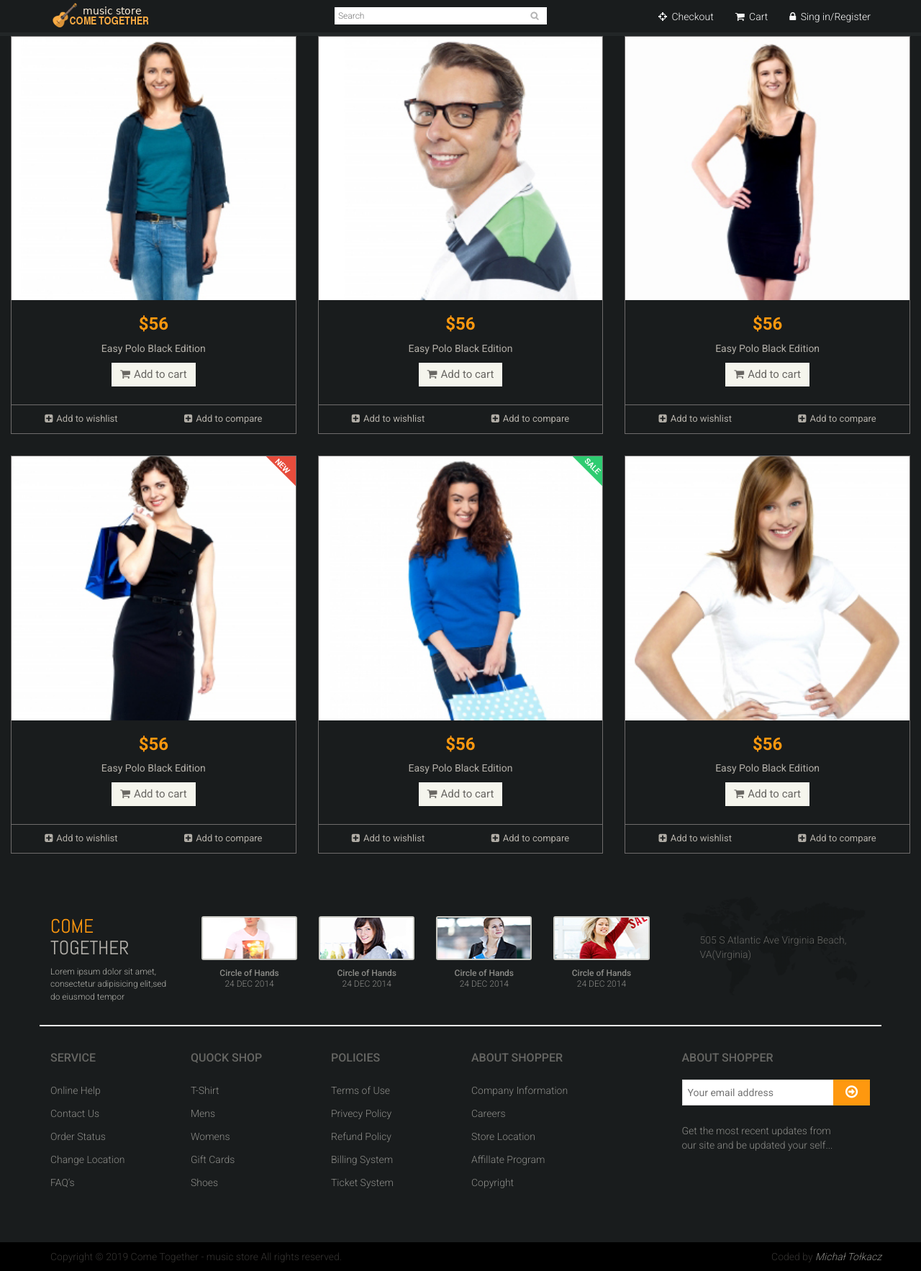
After one commit to mtolkacz/e-commerce-in-django, a Django app: page /products/test in a window 1280 px wide. The commit adds this page. Shown: the whole page at 72% size. Run offline with Django 3.2, Linux system fonts and the light colour scheme.

```diff
--- a/app/come_together/settings.py
+++ b/app/come_together/settings.py
@@ -73,6 +73,7 @@ INSTALLED_APPS = [
     'cart',
     'comments',
     'products',
+    'djmoney',
 ]
 
 MIDDLEWARE = [
--- /dev/null
+++ b/app/products/templates/test.html
@@ -0,0 +1,559 @@
+{% extends "base_template.html" %}
+{% block title %}Hello Page{% endblock %}
+{% block content %}
+{% load static %}
+<!--
+	<section>
+		<div class="container">
+			<div class="row">
+				<div class="col-sm-9 padding-right">
+					<div class="features_items"><!--features_items-->
+						<h2 class="title text-center">Features Items</h2>
+						<div class="col-sm-4">
+							<div class="product-image-wrapper">
+								<div class="single-products">
+										<div class="productinfo text-center">
+											<img src="{% static 'images/home/product1.jpg' %}" alt="" />
+											<h2>$56</h2>
+											<p>Easy Polo Black Edition</p>
+											<a href="#" class="btn btn-default add-to-cart"><i class="fa fa-shopping-cart"></i>Add to cart</a>
+										</div>
+										<div class="product-overlay">
+											<div class="overlay-content">
+												<h2>$56</h2>
+												<p>Easy Polo Black Edition</p>
+												<a href="#" class="btn btn-default add-to-cart"><i class="fa fa-shopping-cart"></i>Add to cart</a>
+											</div>
+										</div>
+								</div>
+								<div class="choose">
+									<ul class="nav nav-pills nav-justified">
+										<li><a href="#"><i class="fa fa-plus-square"></i>Add to wishlist</a></li>
+										<li><a href="#"><i class="fa fa-plus-square"></i>Add to compare</a></li>
+									</ul>
+								</div>
+							</div>
+						</div>
+						<div class="col-sm-4">
+							<div class="product-image-wrapper">
+								<div class="single-products">
+									<div class="productinfo text-center">
+										<img src="{% static 'images/home/product2.jpg' %}" alt="" />
+										<h2>$56</h2>
+										<p>Easy Polo Black Edition</p>
+										<a href="#" class="btn btn-default add-to-cart"><i class="fa fa-shopping-cart"></i>Add to cart</a>
+									</div>
+									<div class="product-overlay">
+										<div class="overlay-content">
+											<h2>$56</h2>
+											<p>Easy Polo Black Edition</p>
+											<a href="#" class="btn btn-default add-to-cart"><i class="fa fa-shopping-cart"></i>Add to cart</a>
+										</div>
+									</div>
+								</div>
+								<div class="choose">
+									<ul class="nav nav-pills nav-justified">
+										<li><a href="#"><i class="fa fa-plus-square"></i>Add to wishlist</a></li>
+										<li><a href="#"><i class="fa fa-plus-square"></i>Add to compare</a></li>
+									</ul>
+								</div>
+							</div>
+						</div>
+						<div class="col-sm-4">
+							<div class="product-image-wrapper">
+								<div class="single-products">
+									<div class="productinfo text-center">
+										<img src="{% static 'images/home/product3.jpg' %}" alt="" />
+										<h2>$56</h2>
+										<p>Easy Polo Black Edition</p>
+										<a href="#" class="btn btn-default add-to-cart"><i class="fa fa-shopping-cart"></i>Add to cart</a>
+									</div>
+									<div class="product-overlay">
+										<div class="overlay-content">
+											<h2>$56</h2>
+											<p>Easy Polo Black Edition</p>
+											<a href="#" class="btn btn-default add-to-cart"><i class="fa fa-shopping-cart"></i>Add to cart</a>
+										</div>
+									</div>
+								</div>
+								<div class="choose">
+									<ul class="nav nav-pills nav-justified">
+										<li><a href="#"><i class="fa fa-plus-square"></i>Add to wishlist</a></li>
+										<li><a href="#"><i class="fa fa-plus-square"></i>Add to compare</a></li>
+									</ul>
+								</div>
+							</div>
+						</div>
+						<div class="col-sm-4">
+							<div class="product-image-wrapper">
+								<div class="single-products">
+									<div class="productinfo text-center">
+										<img src="{% static 'images/home/product4.jpg' %}" alt="" />
+										<h2>$56</h2>
+										<p>Easy Polo Black Edition</p>
+										<a href="#" class="btn btn-default add-to-cart"><i class="fa fa-shopping-cart"></i>Add to cart</a>
+									</div>
+									<div class="product-overlay">
+										<div class="overlay-content">
+											<h2>$56</h2>
+											<p>Easy Polo Black Edition</p>
+											<a href="#" class="btn btn-default add-to-cart"><i class="fa fa-shopping-cart"></i>Add to cart</a>
+										</div>
+									</div>
+									<img src="{% static 'images/home/new.png' %}" class="new" alt="" />
+								</div>
+								<div class="choose">
+									<ul class="nav nav-pills nav-justified">
+										<li><a href="#"><i class="fa fa-plus-square"></i>Add to wishlist</a></li>
+										<li><a href="#"><i class="fa fa-plus-square"></i>Add to compare</a></li>
+									</ul>
+								</div>
+							</div>
+						</div>
+						<div class="col-sm-4">
+							<div class="product-image-wrapper">
+								<div class="single-products">
+									<div class="productinfo text-center">
+										<img src="{% static 'images/home/product5.jpg' %}" alt="" />
+										<h2>$56</h2>
+										<p>Easy Polo Black Edition</p>
+										<a href="#" class="btn btn-default add-to-cart"><i class="fa fa-shopping-cart"></i>Add to cart</a>
+									</div>
+									<div class="product-overlay">
+										<div class="overlay-content">
+											<h2>$56</h2>
+											<p>Easy Polo Black Edition</p>
+											<a href="#" class="btn btn-default add-to-cart"><i class="fa fa-shopping-cart"></i>Add to cart</a>
+										</div>
+									</div>
+									<img src="{% static 'images/home/sale.png' %}" class="new" alt="" />
+								</div>
+								<div class="choose">
+									<ul class="nav nav-pills nav-justified">
+										<li><a href="#"><i class="fa fa-plus-square"></i>Add to wishlist</a></li>
+										<li><a href="#"><i class="fa fa-plus-square"></i>Add to compare</a></li>
+									</ul>
+								</div>
+							</div>
+						</div>
+						<div class="col-sm-4">
+							<div class="product-image-wrapper">
+								<div class="single-products">
+									<div class="productinfo text-center">
+										<img src="{% static 'images/home/product6.jpg' %}" alt="" />
+										<h2>$56</h2>
+										<p>Easy Polo Black Edition</p>
+										<a href="#" class="btn btn-default add-to-cart"><i class="fa fa-shopping-cart"></i>Add to cart</a>
+									</div>
+									<div class="product-overlay">
+										<div class="overlay-content">
+											<h2>$56</h2>
+											<p>Easy Polo Black Edition</p>
+											<a href="#" class="btn btn-default add-to-cart"><i class="fa fa-shopping-cart"></i>Add to cart</a>
+										</div>
+									</div>
+								</div>
+								<div class="choose">
+									<ul class="nav nav-pills nav-justified">
+										<li><a href="#"><i class="fa fa-plus-square"></i>Add to wishlist</a></li>
+										<li><a href="#"><i class="fa fa-plus-square"></i>Add to compare</a></li>
+									</ul>
+								</div>
+							</div>
+						</div>
+
+					</div><!--features_items-->
+
+<!--					<div class="category-tab">&lt;!&ndash;category-tab&ndash;&gt;-->
+<!--						<div >-->
+<!--							<ul class="nav nav-tabs">-->
+<!--								<li class="active"><a href="#tshirt" data-toggle="tab">T-Shirt</a></li>-->
+<!--								<li><a href="#blazers" data-toggle="tab">Blazers</a></li>-->
+<!--								<li><a href="#sunglass" data-toggle="tab">Sunglass</a></li>-->
+<!--								<li><a href="#kids" data-toggle="tab">Kids</a></li>-->
+<!--								<li><a href="#poloshirt" data-toggle="tab">Polo shirt</a></li>-->
+<!--							</ul>-->
+<!--						</div>-->
+<!--						<div class="tab-content">-->
+<!--							<div class="tab-pane fade active in" id="tshirt" >-->
+<!--								<div class="col-sm-3">-->
+<!--									<div class="product-image-wrapper">-->
+<!--										<div class="single-products">-->
+<!--											<div class="productinfo text-center">-->
+<!--												<img src="{% static 'images/home/gallery1.jpg' %}" alt="" />-->
+<!--												<h2>$56</h2>-->
+<!--												<p>Easy Polo Black Edition</p>-->
+<!--												<a href="#" class="btn btn-default add-to-cart"><i class="fa fa-shopping-cart"></i>Add to cart</a>-->
+<!--											</div>-->
+
+<!--										</div>-->
+<!--									</div>-->
+<!--								</div>-->
+<!--								<div class="col-sm-3">-->
+<!--									<div class="product-image-wrapper">-->
+<!--										<div class="single-products">-->
+<!--											<div class="productinfo text-center">-->
+<!--												<img src="{% static 'images/home/gallery2.jpg' %}" alt="" />-->
+<!--												<h2>$56</h2>-->
+<!--												<p>Easy Polo Black Edition</p>-->
+<!--												<a href="#" class="btn btn-default add-to-cart"><i class="fa fa-shopping-cart"></i>Add to cart</a>-->
+<!--											</div>-->
+
+<!--										</div>-->
+<!--									</div>-->
+<!--								</div>-->
+<!--								<div class="col-sm-3">-->
+<!--									<div class="product-image-wrapper">-->
+<!--										<div class="single-products">-->
+<!--											<div class="productinfo text-center">-->
+<!--												<img src="{% static 'images/home/gallery3.jpg' %}" alt="" />-->
+<!--												<h2>$56</h2>-->
+<!--												<p>Easy Polo Black Edition</p>-->
+<!--												<a href="#" class="btn btn-default add-to-cart"><i class="fa fa-shopping-cart"></i>Add to cart</a>-->
+<!--											</div>-->
+
+<!--										</div>-->
+<!--									</div>-->
+<!--								</div>-->
+<!--								<div class="col-sm-3">-->
+<!--									<div class="product-image-wrapper">-->
+<!--										<div class="single-products">-->
+<!--											<div class="productinfo text-center">-->
+<!--												<img src="{% static 'images/home/gallery4.jpg' %}" alt="" />-->
+<!--												<h2>$56</h2>-->
+<!--												<p>Easy Polo Black Edition</p>-->
+<!--												<a href="#" class="btn btn-default add-to-cart"><i class="fa fa-shopping-cart"></i>Add to cart</a>-->
+<!--											</div>-->
+
+<!--										</div>-->
+<!--									</div>-->
+<!--								</div>-->
+<!--							</div>-->
+
+<!--							<div class="tab-pane fade" id="blazers" >-->
+<!--								<div class="col-sm-3">-->
+<!--									<div class="product-image-wrapper">-->
+<!--										<div class="single-products">-->
+<!--											<div class="productinfo text-center">-->
+<!--												<img src="{% static 'images/home/gallery4.jpg' %}" alt="" />-->
+<!--												<h2>$56</h2>-->
+<!--												<p>Easy Polo Black Edition</p>-->
+<!--												<a href="#" class="btn btn-default add-to-cart"><i class="fa fa-shopping-cart"></i>Add to cart</a>-->
+<!--											</div>-->
+
+<!--										</div>-->
+<!--									</div>-->
+<!--								</div>-->
+<!--								<div class="col-sm-3">-->
+<!--									<div class="product-image-wrapper">-->
+<!--										<div class="single-products">-->
+<!--											<div class="productinfo text-center">-->
+<!--												<img src="{% static 'images/home/gallery3.jpg' %}" alt="" />-->
+<!--												<h2>$56</h2>-->
+<!--												<p>Easy Polo Black Edition</p>-->
+<!--												<a href="#" class="btn btn-default add-to-cart"><i class="fa fa-shopping-cart"></i>Add to cart</a>-->
+<!--											</div>-->
+
+<!--										</div>-->
+<!--									</div>-->
+<!--								</div>-->
+<!--								<div class="col-sm-3">-->
+<!--									<div class="product-image-wrapper">-->
+<!--										<div class="single-products">-->
+<!--											<div class="productinfo text-center">-->
+<!--												<img src="{% static 'images/home/gallery2.jpg' %}" alt="" />-->
+<!--												<h2>$56</h2>-->
+<!--												<p>Easy Polo Black Edition</p>-->
+<!--												<a href="#" class="btn btn-default add-to-cart"><i class="fa fa-shopping-cart"></i>Add to cart</a>-->
+<!--											</div>-->
+
+<!--										</div>-->
+<!--									</div>-->
+<!--								</div>-->
+<!--								<div class="col-sm-3">-->
+<!--									<div class="product-image-wrapper">-->
+<!--										<div class="single-products">-->
+<!--											<div class="productinfo text-center">-->
+<!--												<img src="{% static 'images/home/gallery1.jpg' %}" alt="" />-->
+<!--												<h2>$56</h2>-->
+<!--												<p>Easy Polo Black Edition</p>-->
+<!--												<a href="#" class="btn btn-default add-to-cart"><i class="fa fa-shopping-cart"></i>Add to cart</a>-->
+<!--											</div>-->
+
+<!--										</div>-->
+<!--									</div>-->
+<!--								</div>-->
+<!--							</div>-->
+
+<!--							<div class="tab-pane fade" id="sunglass" >-->
+<!--								<div class="col-sm-3">-->
+<!--									<div class="product-image-wrapper">-->
+<!--										<div class="single-products">-->
+<!--											<div class="productinfo text-center">-->
+<!--												<img src="{% static 'images/home/gallery3.jpg' %}" alt="" />-->
+<!--												<h2>$56</h2>-->
+<!--												<p>Easy Polo Black Edition</p>-->
+<!--												<a href="#" class="btn btn-default add-to-cart"><i class="fa fa-shopping-cart"></i>Add to cart</a>-->
+<!--											</div>-->
+
+<!--										</div>-->
+<!--									</div>-->
+<!--								</div>-->
+<!--								<div class="col-sm-3">-->
+<!--									<div class="product-image-wrapper">-->
+<!--										<div class="single-products">-->
+<!--											<div class="productinfo text-center">-->
+<!--												<img src="{% static 'images/home/gallery4.jpg' %}" alt="" />-->
+<!--												<h2>$56</h2>-->
+<!--												<p>Easy Polo Black Edition</p>-->
+<!--												<a href="#" class="btn btn-default add-to-cart"><i class="fa fa-shopping-cart"></i>Add to cart</a>-->
+<!--											</div>-->
+
+<!--										</div>-->
+<!--									</div>-->
+<!--								</div>-->
+<!--								<div class="col-sm-3">-->
+<!--									<div class="product-image-wrapper">-->
+<!--										<div class="single-products">-->
+<!--											<div class="productinfo text-center">-->
+<!--												<img src="{% static 'images/home/gallery1.jpg' %}" alt="" />-->
+<!--												<h2>$56</h2>-->
+<!--												<p>Easy Polo Black Edition</p>-->
+<!--												<a href="#" class="btn btn-default add-to-cart"><i class="fa fa-shopping-cart"></i>Add to cart</a>-->
+<!--											</div>-->
+
+<!--										</div>-->
+<!--									</div>-->
+<!--								</div>-->
+<!--								<div class="col-sm-3">-->
+<!--									<div class="product-image-wrapper">-->
+<!--										<div class="single-products">-->
+<!--											<div class="productinfo text-center">-->
+<!--												<img src="{% static 'images/home/gallery2.jpg' %}" alt="" />-->
+<!--												<h2>$56</h2>-->
+<!--												<p>Easy Polo Black Edition</p>-->
+<!--												<a href="#" class="btn btn-default add-to-cart"><i class="fa fa-shopping-cart"></i>Add to cart</a>-->
+<!--											</div>-->
+
+<!--										</div>-->
+<!--									</div>-->
+<!--								</div>-->
+<!--							</div>-->
+
+<!--							<div class="tab-pane fade" id="kids" >-->
+<!--								<div class="col-sm-3">-->
+<!--									<div class="product-image-wrapper">-->
+<!--										<div class="single-products">-->
+<!--											<div class="productinfo text-center">-->
+<!--												<img src="{% static 'images/home/gallery1.jpg' %}" alt="" />-->
+<!--												<h2>$56</h2>-->
+<!--												<p>Easy Polo Black Edition</p>-->
+<!--												<a href="#" class="btn btn-default add-to-cart"><i class="fa fa-shopping-cart"></i>Add to cart</a>-->
+<!--											</div>-->
+
+<!--										</div>-->
+<!--									</div>-->
+<!--								</div>-->
+<!--								<div class="col-sm-3">-->
+<!--									<div class="product-image-wrapper">-->
+<!--										<div class="single-products">-->
+<!--											<div class="productinfo text-center">-->
+<!--												<img src="{% static 'images/home/gallery2.jpg' %}" alt="" />-->
+<!--												<h2>$56</h2>-->
+<!--												<p>Easy Polo Black Edition</p>-->
+<!--												<a href="#" class="btn btn-default add-to-cart"><i class="fa fa-shopping-cart"></i>Add to cart</a>-->
+<!--											</div>-->
+
+<!--										</div>-->
+<!--									</div>-->
+<!--								</div>-->
+<!--								<div class="col-sm-3">-->
+<!--									<div class="product-image-wrapper">-->
+<!--										<div class="single-products">-->
+<!--											<div class="productinfo text-center">-->
+<!--												<img src="{% static 'images/home/gallery3.jpg' %}" alt="" />-->
+<!--												<h2>$56</h2>-->
+<!--												<p>Easy Polo Black Edition</p>-->
+<!--												<a href="#" class="btn btn-default add-to-cart"><i class="fa fa-shopping-cart"></i>Add to cart</a>-->
+<!--											</div>-->
+
+<!--										</div>-->
+<!--									</div>-->
+<!--								</div>-->
+<!--								<div class="col-sm-3">-->
+<!--									<div class="product-image-wrapper">-->
+<!--										<div class="single-products">-->
+<!--											<div class="productinfo text-center">-->
+<!--												<img src="{% static 'images/home/gallery4.jpg' %}" alt="" />-->
+<!--												<h2>$56</h2>-->
+<!--												<p>Easy Polo Black Edition</p>-->
+<!--												<a href="#" class="btn btn-default add-to-cart"><i class="fa fa-shopping-cart"></i>Add to cart</a>-->
+<!--											</div>-->
+
+<!--										</div>-->
+<!--									</div>-->
+<!--								</div>-->
+<!--							</div>-->
+
+<!--							<div class="tab-pane fade" id="poloshirt" >-->
+<!--								<div class="col-sm-3">-->
+<!--									<div class="product-image-wrapper">-->
+<!--										<div class="single-products">-->
+<!--											<div class="productinfo text-center">-->
+<!--												<img src="{% static 'images/home/gallery2.jpg' %}" alt="" />-->
+<!--												<h2>$56</h2>-->
+<!--												<p>Easy Polo Black Edition</p>-->
+<!--												<a href="#" class="btn btn-default add-to-cart"><i class="fa fa-shopping-cart"></i>Add to cart</a>-->
+<!--											</div>-->
+
+<!--										</div>-->
+<!--									</div>-->
+<!--								</div>-->
+<!--								<div class="col-sm-3">-->
+<!--									<div class="product-image-wrapper">-->
+<!--										<div class="single-products">-->
+<!--											<div class="productinfo text-center">-->
+<!--												<img src="{% static 'images/home/gallery4.jpg' %}" alt="" />-->
+<!--												<h2>$56</h2>-->
+<!--												<p>Easy Polo Black Edition</p>-->
+<!--												<a href="#" class="btn btn-default add-to-cart"><i class="fa fa-shopping-cart"></i>Add to cart</a>-->
+<!--											</div>-->
+
+<!--										</div>-->
+<!--									</div>-->
+<!--								</div>-->
+<!--								<div class="col-sm-3">-->
+<!--									<div class="product-image-wrapper">-->
+<!--										<div class="single-products">-->
+<!--											<div class="productinfo text-center">-->
+<!--												<img src="{% static 'images/home/gallery3.jpg' %}" alt="" />-->
+<!--												<h2>$56</h2>-->
+<!--												<p>Easy Polo Black Edition</p>-->
+<!--												<a href="#" class="btn btn-default add-to-cart"><i class="fa fa-shopping-cart"></i>Add to cart</a>-->
+<!--											</div>-->
+
+<!--										</div>-->
+<!--									</div>-->
+<!--								</div>-->
+<!--								<div class="col-sm-3">-->
+<!--									<div class="product-image-wrapper">-->
+<!--										<div class="single-products">-->
+<!--											<div class="productinfo text-center">-->
+<!--												<img src="{% static 'images/home/gallery1.jpg' %}" alt="" />-->
+<!--												<h2>$56</h2>-->
+<!--												<p>Easy Polo Black Edition</p>-->
+<!--												<a href="#" class="btn btn-default add-to-cart"><i class="fa fa-shopping-cart"></i>Add to cart</a>-->
+<!--											</div>-->
+
+<!--										</div>-->
+<!--									</div>-->
+<!--								</div>-->
+<!--							</div>-->
+<!--						</div>-->
+<!--					</div>&lt;!&ndash;/category-tab&ndash;&gt;-->
+
+<!--					<div class="recommended_items">&lt;!&ndash;recommended_items&ndash;&gt;-->
+<!--						<h2 class="title text-center">recommended items</h2>-->
+
+<!--						<div id="recommended-item-carousel" class="carousel slide" data-ride="carousel">-->
+<!--							<div class="carousel-inner">-->
+<!--								<div class="item active">-->
+<!--									<div class="col-sm-4">-->
+<!--										<div class="product-image-wrapper">-->
+<!--											<div class="single-products">-->
+<!--												<div class="productinfo text-center">-->
+<!--													<img src="{% static 'images/home/recommend1.jpg' %}" alt="" />-->
+<!--													<h2>$56</h2>-->
+<!--													<p>Easy Polo Black Edition</p>-->
+<!--													<a href="#" class="btn btn-default add-to-cart"><i class="fa fa-shopping-cart"></i>Add to cart</a>-->
+<!--												</div>-->
+
+<!--											</div>-->
+<!--										</div>-->
+<!--									</div>-->
+<!--									<div class="col-sm-4">-->
+<!--										<div class="product-image-wrapper">-->
+<!--											<div class="single-products">-->
+<!--												<div class="productinfo text-center">-->
+<!--													<img src="{% static 'images/home/recommend2.jpg' %}" alt="" />-->
+<!--													<h2>$56</h2>-->
+<!--													<p>Easy Polo Black Edition</p>-->
+<!--													<a href="#" class="btn btn-default add-to-cart"><i class="fa fa-shopping-cart"></i>Add to cart</a>-->
+<!--												</div>-->
+
+<!--											</div>-->
+<!--										</div>-->
+<!--									</div>-->
+<!--									<div class="col-sm-4">-->
+<!--										<div class="product-image-wrapper">-->
+<!--											<div class="single-products">-->
+<!--												<div class="productinfo text-center">-->
+<!--													<img src="{% static 'images/home/recommend3.jpg' %}" alt="" />-->
+<!--													<h2>$56</h2>-->
+<!--													<p>Easy Polo Black Edition</p>-->
+<!--													<a href="#" class="btn btn-default add-to-cart"><i class="fa fa-shopping-cart"></i>Add to cart</a>-->
+<!--												</div>-->
+
+<!--											</div>-->
+<!--										</div>-->
+<!--									</div>-->
+<!--								<div class="item">-->
+<!--									<div class="col-sm-4">-->
+<!--										<div class="product-image-wrapper">-->
+<!--											<div class="single-products">-->
+<!--												<div class="productinfo text-center">-->
+<!--													<img src="{% static 'images/home/recommend1.jpg' %}" alt="" />-->
+<!--													<h2>$56</h2>-->
+<!--													<p>Easy Polo Black Edition</p>-->
+<!--													<a href="#" class="btn btn-default add-to-cart"><i class="fa fa-shopping-cart"></i>Add to cart</a>-->
+<!--												</div>-->
+
+<!--											</div>-->
+<!--										</div>-->
+<!--									</div>-->
+<!--									<div class="col-sm-4">-->
+<!--										<div class="product-image-wrapper">-->
+<!--											<div class="single-products">-->
+<!--												<div class="productinfo text-center">-->
+<!--													<img src="{% static 'images/home/recommend2.jpg' %}" alt="" />-->
+<!--													<h2>$56</h2>-->
+<!--													<p>Easy Polo Black Edition</p>-->
+<!--													<a href="#" class="btn btn-default add-to-cart"><i class="fa fa-shopping-cart"></i>Add to cart</a>-->
+<!--												</div>-->
+
+<!--											</div>-->
+<!--										</div>-->
+<!--									</div>-->
+<!--									<div class="col-sm-4">-->
+<!--										<div class="product-image-wrapper">-->
+<!--											<div class="single-products">-->
+<!--												<div class="productinfo text-center">-->
+<!--													<img src="{% static 'images/home/recommend3.jpg' %}" alt="" />-->
+<!--													<h2>$56</h2>-->
+<!--													<p>Easy Polo Black Edition</p>-->
+<!--													<a href="#" class="btn btn-default add-to-cart"><i class="fa fa-shopping-cart"></i>Add to cart</a>-->
+<!--												</div>-->
+
+<!--											</div>-->
+<!--										</div>-->
+<!--									</div>-->
+<!--								</div>-->
+<!--							</div>-->
+<!--							 <a class="left recommended-item-control" href="#recommended-item-carousel" data-slide="prev">-->
+<!--								<i class="fa fa-angle-left"></i>-->
+<!--							  </a>-->
+<!--							  <a class="right recommended-item-control" href="#recommended-item-carousel" data-slide="next">-->
+<!--								<i class="fa fa-angle-right"></i>-->
+<!--							  </a>-->
+<!--						</div>-->
+<!--					</div>&lt;!&ndash;/recommended_items&ndash;&gt;-->
+
+<!--				</div>-->
+<!--
+			</div>
+		</div>
+		</div>
+	</section>
+-->
+
+{% endblock %}
--- a/app/products/urls.py
+++ b/app/products/urls.py
@@ -4,4 +4,6 @@ from . import views
 
 urlpatterns = [
     path('', views.index, name='index'),
+    path('test', views.test, name='test'),
+    path('add', views.add, name='add'),
 ]
--- a/app/products/views.py
+++ b/app/products/views.py
@@ -1,5 +1,26 @@
-from django.shortcuts import render
+from django.shortcuts import render, redirect
+from .forms import ProductForm
+from django.contrib import messages
 
 
 def index(request):
     return render(request, 'index.html')
+
+
+def test(request):
+    return render(request, 'test.html')
+
+
+def add(request):
+    if request.user.is_authenticated:
+        if request.user.groups.filter(name="dealer").exists():
+            product_form = ProductForm()
+            if request.method == 'POST':
+                product_form = ProductForm(request.POST)
+                if product_form.is_valid():
+                    product_form.save()
+                    messages.success(request, 'Product has been added.')
+            return render(request, 'add_product.html',
+                          {'product_form': product_form})
+
+    return redirect('index')
--- a/app/templates/login.html
+++ b/app/templates/login.html
@@ -9,7 +9,7 @@
 				<h2><span>{% for message in messages %}
 				{{ message }}
 				{% endfor %}</span></h2>
-				</div>
+			</div>
 			<div class="row">
 				<div class="col-sm-4 col-sm-offset-1">
 					<div class="login-form"><!--login form-->
```
Also changed, not shown: app/accounts/forms.py (+7 -1 lines), app/products/forms.py (added, +12 -0 lines), app/products/models.py (+7 -2 lines), app/products/templates/add_product.html (added, +27 -0 lines), app/products/migrations/0002_auto_20190923_2224.py (added), 1 other file.
